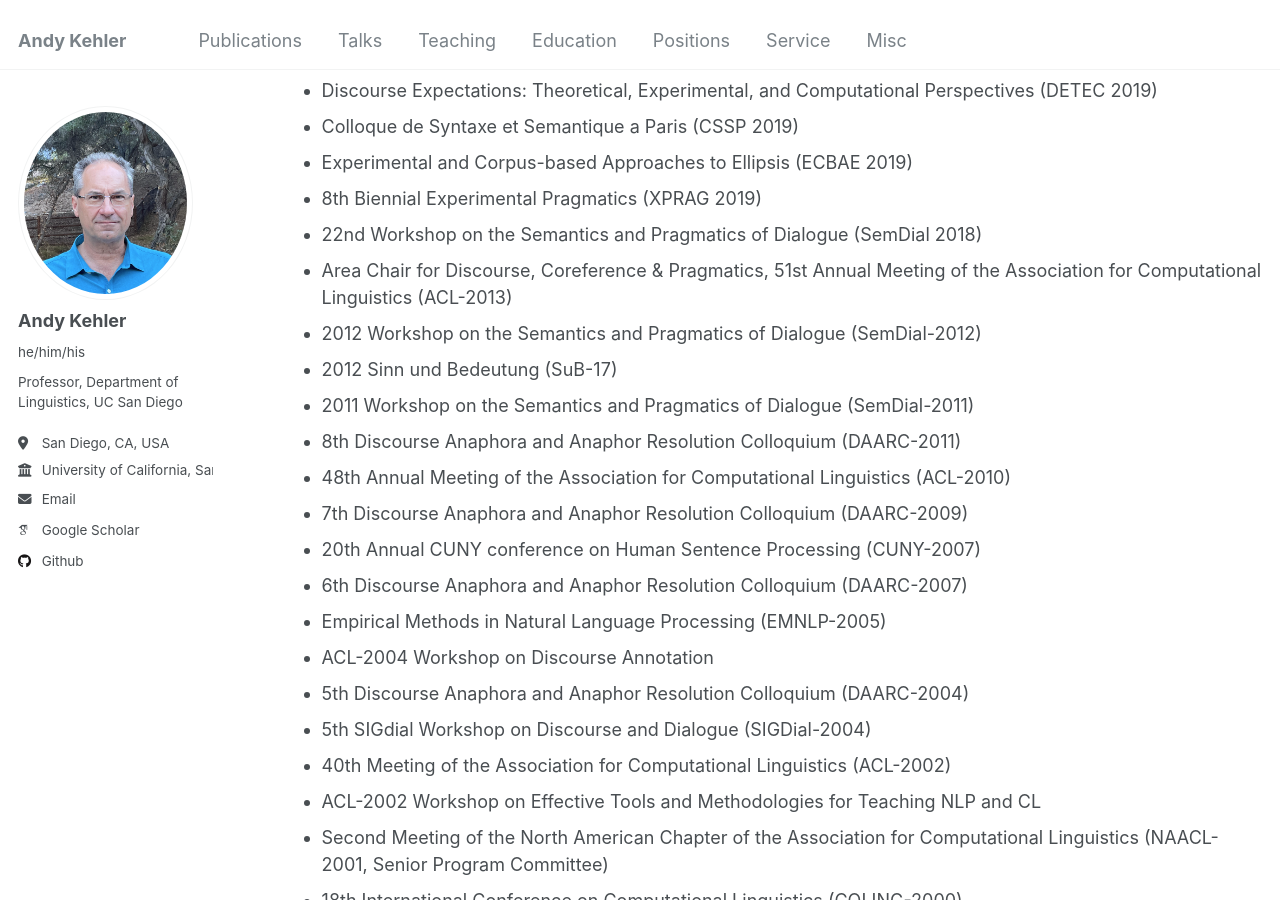
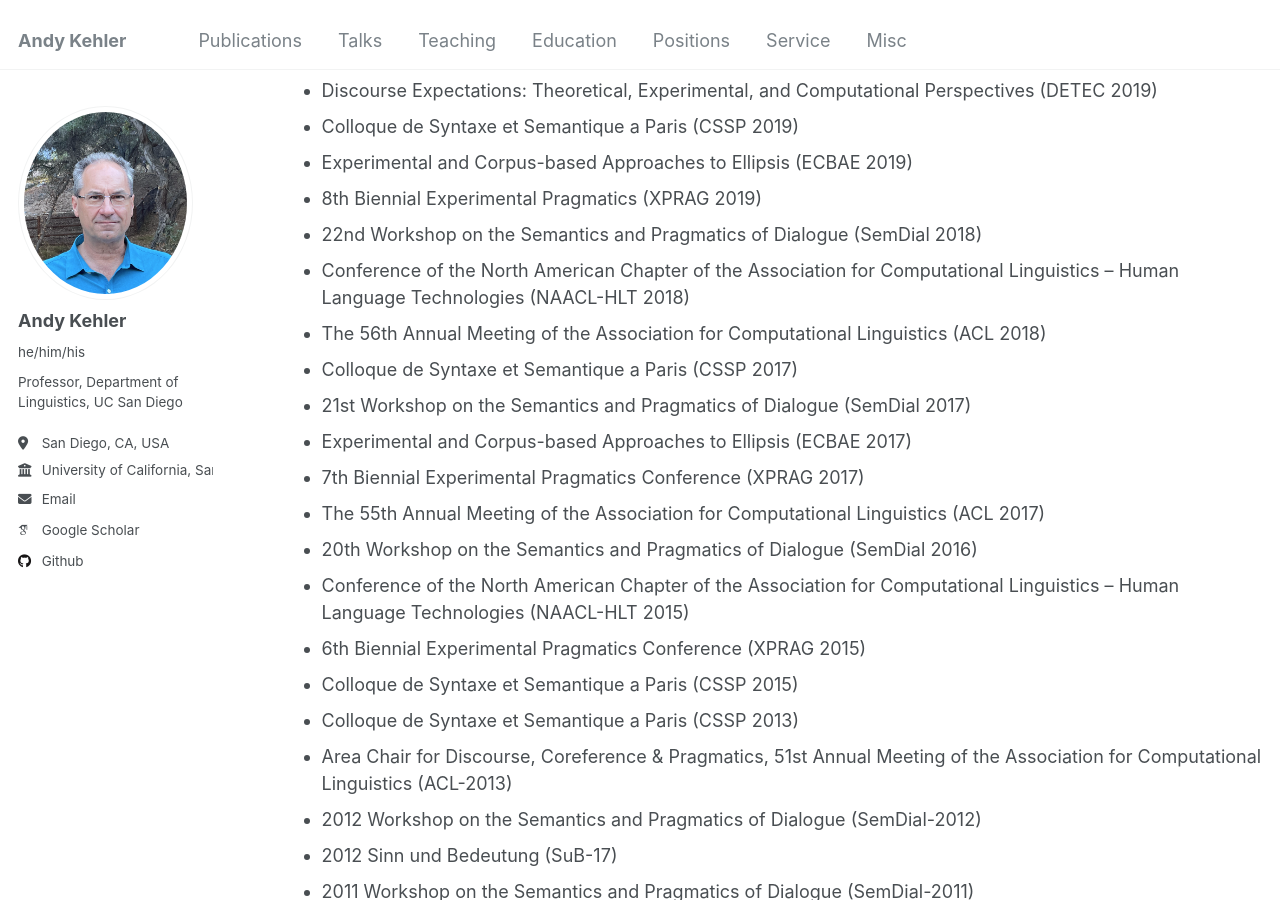
Before and after one commit to akehler/akehler.github.io, a Jekyll site: the page built from _pages/service.html, in a window 1280 px wide and 900 px high, scrolled down 1360 px. Built offline with Jekyll 4.4.1, drawn with Linux system fonts in a browser that asks for light colours; some web fonts are replaced.

Commit message:
Update service.html

```diff
--- a/_pages/service.html
+++ b/_pages/service.html
@@ -114,18 +114,36 @@ Experimental and Corpus-based Approaches to Ellipsis (ECBAE 2019)
   8th Biennial Experimental Pragmatics (XPRAG 2019)
  </li><li>
 22nd Workshop on the Semantics and Pragmatics of Dialogue (SemDial 2018)
- </li>
+ </li><li>
+
+Conference of the North American Chapter of the Association for Computational Linguistics – Human Language Technologies (NAACL-HLT 2018)
+ </li><li>
+The 56th Annual Meeting of the Association for Computational Linguistics (ACL 2018)
+ </li><li>
+Colloque de Syntaxe et Semantique a Paris (CSSP 2017)
+ </li><li>
+21st Workshop on the Semantics and Pragmatics of Dialogue (SemDial 2017)
+ </li><li>
+Experimental and Corpus-based Approaches to Ellipsis (ECBAE 2017)
+ </li><li>
+7th Biennial Experimental Pragmatics Conference (XPRAG 2017)
+ </li><li>
+The 55th Annual Meeting of the Association for Computational Linguistics (ACL 2017)
+   </li><li>
+20th Workshop on the Semantics and Pragmatics of Dialogue (SemDial 2016)
+  </li><li>
 
 
+ Conference of the North American Chapter of the Association for Computational Linguistics – Human Language Technologies (NAACL-HLT 2015)
+    </li><li>
 
+6th Biennial Experimental Pragmatics Conference (XPRAG 2015)
+  </li><li>
 
-
-
-
-
-
-
-
+Colloque de Syntaxe et Semantique a Paris (CSSP 2015)
+      </li><li>
+Colloque de Syntaxe et Semantique a Paris (CSSP 2013)
+      </li>
 
   <li>
   Area Chair for Discourse, Coreference & Pragmatics, 51st Annual Meeting of
```
